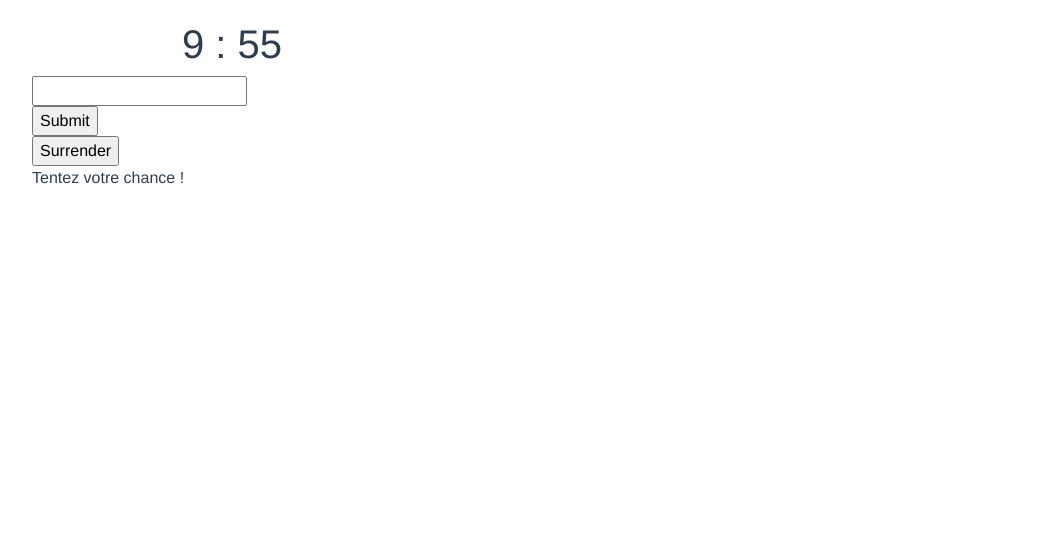
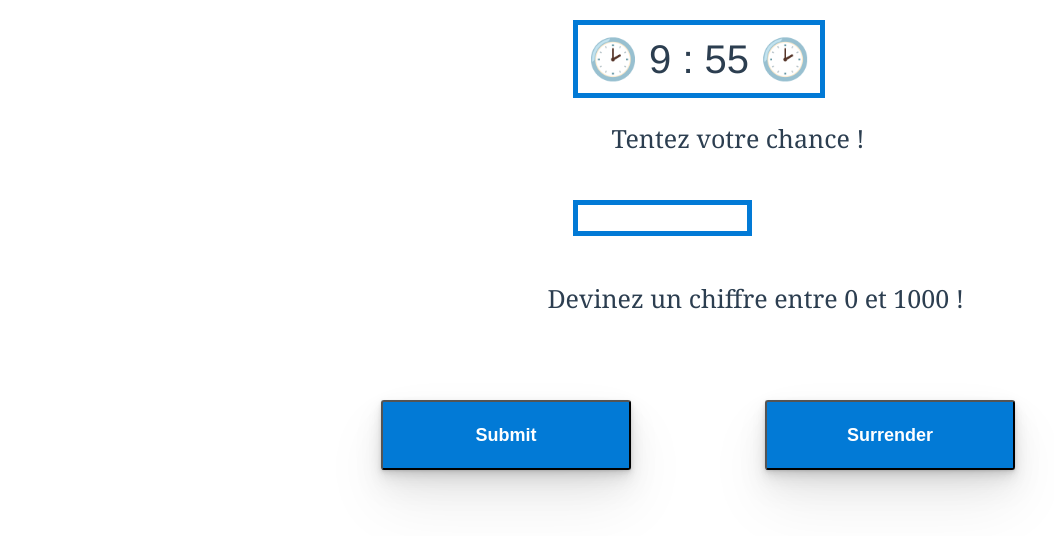
Before and after one commit to UE-FRONTEND/projet-lemon-cake-lovers, a Vue app: page /Partie in a window 1280 px wide. Shown: the top 536 px of the page, without its empty margins (3-1057 px from the left). Built offline with nearby package versions, Linux system fonts and the light colour scheme; no server answers.

Commit message:
Css style

```diff
--- a/src/Components/Historique.vue
+++ b/src/Components/Historique.vue
@@ -1,6 +1,6 @@
 <template>
-  <ul>
-    <li v-for="(x, index) in getAll" v-bind:key="x">
+  <ul class="item-list" :style="gridStyle">
+    <div v-for="(x, index) in getAll" v-bind:key="x" class="item">
       <p> Moyenne de temps : {{meanTps}}</p>
       <p> Moyenne tentative : {{meanTent}} </p>
       <p> Pourcentage Victoire : {{victoryPerCent}}%</p>
@@ -16,7 +16,7 @@
       <template v-if="x.result === 1">Victoire</template>
       <template v-else>Défaite</template>
       </p>
-    </li>
+    </div>
   </ul>
   <router-link to="/">
     <input type="button" value="Retour à l'accueil">
@@ -31,6 +31,13 @@ export default {
   computed : {
     ...mapGetters(["getAll"]),
     ...mapGetters(["count"]),
+
+    gridStyle() {
+      return {
+        gridTemplateColumns: `repeat(4, minmax(350px, 350px))`
+      }
+    },
+
     meanTps : function(){
       let array = this.getAll
       let sum = 0 ;
@@ -73,5 +80,25 @@ export default {
 
 <style scoped>
 
+.item-list {
+  display: grid;
+  grid-gap: 1em;
+}
+
+.item {
+  background-color: lightblue;
+  padding: 2em;
+}
+
+body {
+  background: #20262E;
+  padding: 20px;
+  font-family: Helvetica;
+}
+
+ul {
+  list-style-type: none;
+}
+
 
 </style>
--- a/src/Components/Partie.vue
+++ b/src/Components/Partie.vue
@@ -1,18 +1,19 @@
 <template>
-  <h1> {{minute}} :
+  <h1 class="timer"> &#128337 {{minute}} :
     <template v-if="this.second < 10">
       0
     </template>
-    {{second}}
+    {{second}} &#128337
   </h1>
-  <input id ="GuessText" type="text"/>
+  <input id ="GuessText" type="text" class="field"/>
   <br/>
-  <input id ="GuessButton" type="button" value="Submit" @click="submit"/>
+  <input id ="GuessButton" type="button" value="Submit"  class="buttonValid" @click="submit"/>
   <br/>
   <router-link to="/Defeat" tag="button">
-    <input id="buttonSur" type="button" value="Surrender" @click="surrender"/>
+    <input id="buttonSur" type="button" value="Surrender" class="buttonSurr" @click="surrender"/>
   </router-link>
-  <p id="TextRet">{{txt}}</p>
+  <p id="TextRet" class="txt">{{txt}}</p>
+  <p class="txtUnder"> Devinez un chiffre entre 0 et 1000 ! </p>
 </template>
 
 <script>
@@ -25,6 +26,7 @@ export default {
   name : 'Partie',
   data : function() {
     return {
+      color : 50,
       minute : 10,
       second : 0,
       token : undefined,
@@ -89,7 +91,7 @@ export default {
 
       //Handling req value
       if(ret_val === 1){
-        this.txt = "C'est plus !";
+        this.txt = "C'est plus !" + String.fromCharCode(11014);
         this.essais += 1;
       }
       else if(ret_val === 0){
@@ -103,7 +105,7 @@ export default {
         });
       }
       else if(ret_val === -1){
-        this.txt = "C'est moins !";
+        this.txt = "C'est moins !" + String.fromCharCode(11015);
         this.essais += 1;
       }
       document.getElementById("GuessText").value ="";
@@ -127,7 +129,80 @@ export default {
 
 <style scoped>
 
-h1 {
-  text-align:center;
+.txt{
+  font-size: 25px;
+  font-family: 'georgia';
+  position: absolute;
+  left: 48%;
+  top:  15%;
+}
+
+.txtUnder {
+  font-size: 25px;
+  font-family: 'georgia';
+  position: absolute;
+  left: 43%;
+  top:  35%;
+}
+
+.field{
+  box-sizing: border-box;
+  display: block;
+  width: 14%;
+  border: 5px solid #027ad6;
+  position: absolute;
+  left: 45%;
+  top: 25%;
+}
+
+.timer {
+  display: block;
+  width: auto;
+  padding: 10px;
+  border: 5px solid #027ad6;
+  position : absolute;
+  left : 45%;
+}
+.buttonSurr{
+  position: absolute;
+  top : 50%;
+  left : 60%;
+  text-align: center;
+  grid-template-columns: repeat(30, 1fr);
+  grid-template-rows: repeat(10, 1fr);
+  width: 250px;
+  height: 70px;
+  border-radius: 3px;
+  color: #fff;
+  background: #027ad6;
+  font: 700 18px sans-serif;
+  box-shadow:
+      0 1px 2px rgba(0,0,0,0.07),
+      0 2px 4px rgba(0,0,0,0.07),
+      0 4px 8px rgba(0,0,0,0.07),
+      0 8px 16px rgba(0,0,0,0.07),
+      0 16px 32px rgba(0,0,0,0.07),
+      0 32px 64px rgba(0,0,0,0.07);
+}
+.buttonValid{
+  position: absolute;
+  top : 50%;
+  left : 30%;
+  text-align: center;
+  grid-template-columns: repeat(30, 1fr);
+  grid-template-rows: repeat(10, 1fr);
+  width: 250px;
+  height: 70px;
+  border-radius: 3px;
+  color: #fff;
+  background: #027ad6;
+  font: 700 18px sans-serif;
+  box-shadow:
+      0 1px 2px rgba(0,0,0,0.07),
+      0 2px 4px rgba(0,0,0,0.07),
+      0 4px 8px rgba(0,0,0,0.07),
+      0 8px 16px rgba(0,0,0,0.07),
+      0 16px 32px rgba(0,0,0,0.07),
+      0 32px 64px rgba(0,0,0,0.07);
 }
 </style>
```
Also changed, not shown: 1 other file (tests, documents, lock files or other folders).
